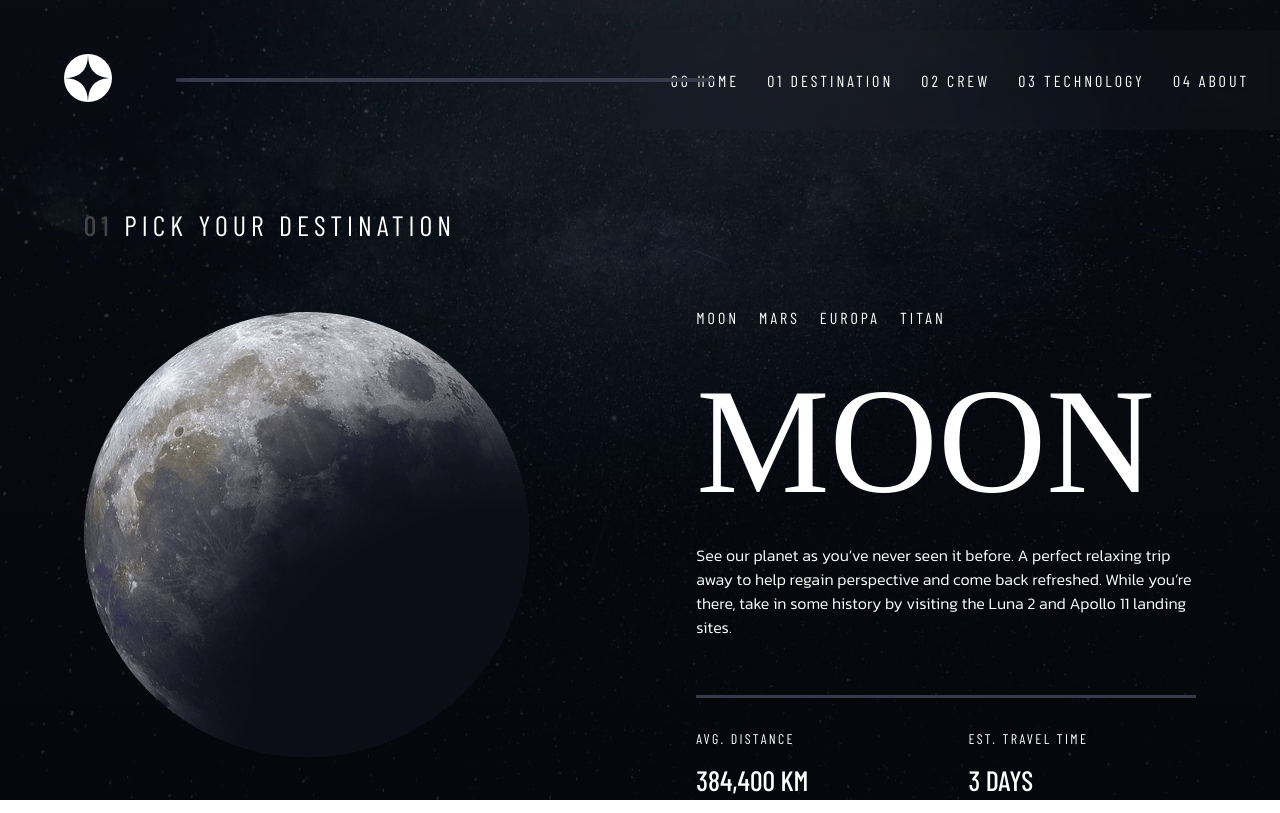
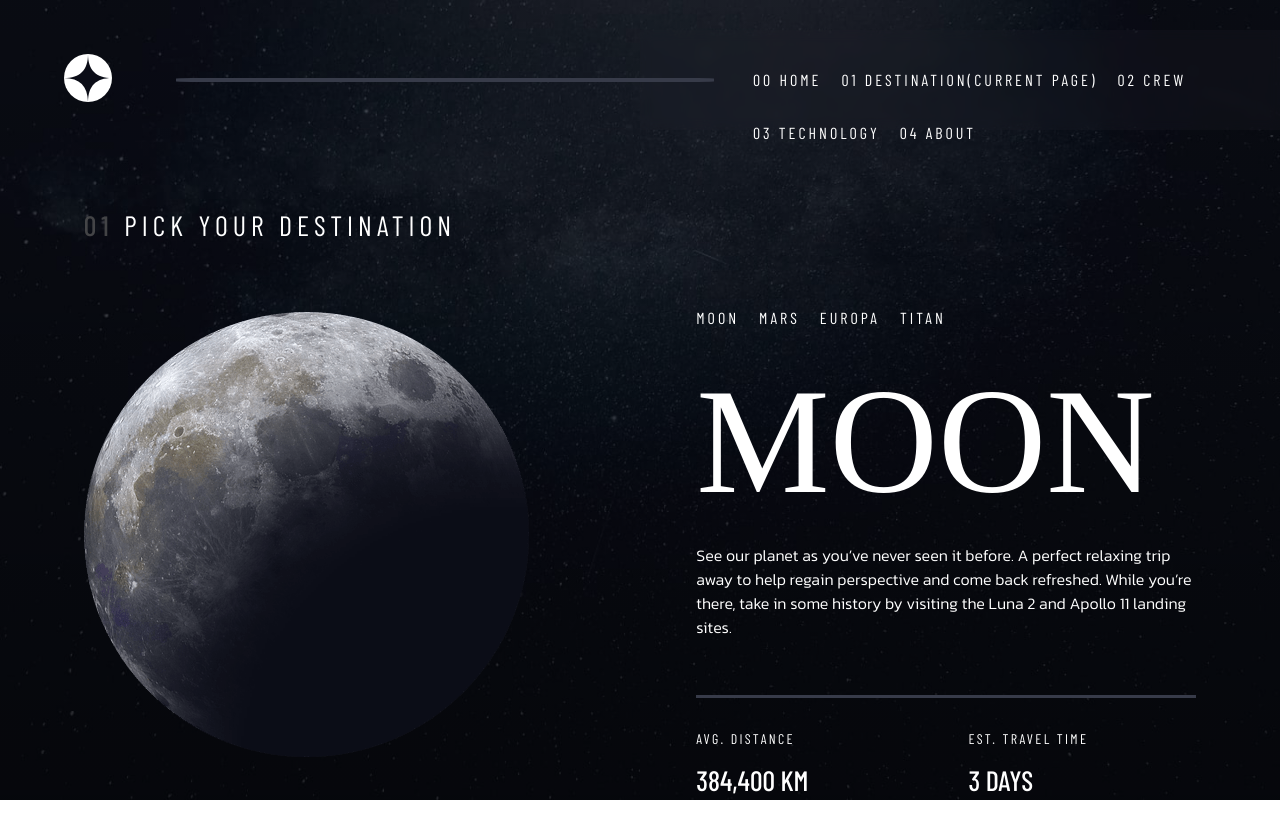
Before and after one commit to Oldault/space_tourism, a Next.js app: page /destination in a window 1280 px wide. Built offline with nearby package versions, Linux system fonts and the light colour scheme; a web font is replaced by a local one.

Commit message:
Active link basics, no style

```diff
--- /dev/null
+++ b/components/ActiveLink.tsx
@@ -0,0 +1,63 @@
+import { useRouter } from 'next/router'
+import Link, { LinkProps } from 'next/link'
+import React, { useState, useEffect, ReactElement, Children } from 'react'
+
+type ActiveLinkProps = LinkProps & {
+  children: ReactElement
+  activeClassName: string
+}
+
+const ActiveLink = ({
+  children,
+  activeClassName,
+  ...props
+}: ActiveLinkProps) => {
+  const { asPath, isReady } = useRouter()
+
+  const child = Children.only(children)
+  const childClassName = child.props.className || ''
+  const [className, setClassName] = useState(childClassName)
+
+  useEffect(() => {
+    // Check if the router fields are updated client-side
+    if (isReady) {
+      // Dynamic route will be matched via props.as
+      // Static route will be matched via props.href
+      const linkPathname = new URL(
+        (props.as || props.href) as string,
+        location.href
+      ).pathname
+
+      // Using URL().pathname to get rid of query and hash
+      const activePathname = new URL(asPath, location.href).pathname
+
+      const newClassName =
+        linkPathname === activePathname
+          ? `${childClassName} ${activeClassName}`.trim()
+          : childClassName
+
+      if (newClassName !== className) {
+        setClassName(newClassName)
+      }
+    }
+  }, [
+    asPath,
+    isReady,
+    props.as,
+    props.href,
+    childClassName,
+    activeClassName,
+    setClassName,
+    className,
+  ])
+
+  return (
+    <Link {...props}>
+      {React.cloneElement(child, {
+        className: className || null,
+      })}
+    </Link>
+  )
+}
+
+export default ActiveLink
--- a/components/Navbar.tsx
+++ b/components/Navbar.tsx
@@ -2,6 +2,7 @@ import Link from "next/link";
 import Image from "next/image";
 import styles from "../styles/NavBar.module.css";
 import logoImg from "../assets/shared/logo.svg";
+import ActiveLink from "./ActiveLink";
 
 const Navbar = () => {
   return (
@@ -16,41 +17,39 @@ const Navbar = () => {
       <div className={styles.black_bar}></div>
       <div className={styles.main_nav}>
         <div className={styles.nav_destinations}>
+          <style jsx>{`
+            .navText {
+              color: red;
+            }
+            .active::after {
+              content: "(current page)";
+            }
+          `}</style>
           <ul className="navText">
             <li>
-              <Link href="/">
-                <a>
-                  00 <span>HOME</span>
-                </a>
-              </Link>
+              <ActiveLink activeClassName="active" href="/">
+                <a>00 HOME</a>
+              </ActiveLink>
             </li>
             <li>
-              <Link href="/destination">
-                <a>
-                  01 <span>DESTINATION</span>
-                </a>
-              </Link>
+              <ActiveLink activeClassName="active" href="/destination">
+                <a>01 DESTINATION</a>
+              </ActiveLink>
             </li>
             <li>
-              <Link href="/crew">
-                <a>
-                  02 <span>CREW</span>
-                </a>
-              </Link>
+              <ActiveLink activeClassName="active" href="/crew">
+                <a>02 CREW</a>
+              </ActiveLink>
             </li>
             <li>
-              <Link href="/technology">
-                <a>
-                  03 <span>TECHNOLOGY</span>
-                </a>
-              </Link>
+              <ActiveLink activeClassName="active" href="/technology">
+                <a>03 TECHNOLOGY</a>
+              </ActiveLink>
             </li>
             <li>
-              <Link href="/about">
-                <a>
-                  04 <span>ABOUT</span>
-                </a>
-              </Link>
+              <ActiveLink activeClassName="active" href="/about">
+                <a>04 ABOUT</a>
+              </ActiveLink>
             </li>
           </ul>
         </div>
--- a/pages/destination/index.tsx
+++ b/pages/destination/index.tsx
@@ -20,7 +20,7 @@ const Destination = () => {
             </h5>
           </div>
           <div className={styles.des_planet}>
-            <Image src={dest.images.png} alt="planet"/*  className="lineUp" *//>
+            <Image src={dest.images.png} alt="planet" className="lineUp"/>
           </div>
         </div>
         <div className={styles.des_right}>
@@ -33,7 +33,7 @@ const Destination = () => {
             </ul>
           </div>
           <div className={styles.des_main_text}>
-            <h1 /* className="lineDown" */>{dest.name}</h1>
+            <h1 className="lineDown">{dest.name}</h1>
             <p>{dest.description}</p>
           </div>
           <div className={styles.des_sup_info}>
--- a/styles/NavBar.module.css
+++ b/styles/NavBar.module.css
@@ -36,15 +36,46 @@
   justify-content: center;
 }
 
+.nav_destinations {
+  width: 100%;
+  height: 100%;
+  overflow: hidden;
+  display: block;
+}
+
 .nav_destinations ul {
-    display: flex;
-    flex-wrap: nowrap;
+  margin: 0;
+  position: absolute;
+  top: 65%;
+  left: 20%;
+  margin: -25px 0 0 -25px;
 }
 
 .nav_destinations li {
-    margin: 0px 14px;
+  margin: 0 10px;
+  display: block;
+  float: left;
+  text-align: center;
+  height: 100%;
+  /* transition: all ease-in-out .2s; */
 }
 
+.nav_destinations a {
+  display: block;
+  float: left;
+  color: white;
+  width: 100%;
+  padding-bottom: 34px;
+  text-decoration: none;
+}
+
+.nav_destinations li:hover {
+  border-bottom: 6px solid #ffffff3d;
+}
+
+.nav_destinations li::after {
+  border-bottom: 6px solid #ffffff;
+}
 
 /* .nav_destinations li span {
     letter-spacing: 4px;
```
Lines whose indentation alone changed are shown as unchanged.
